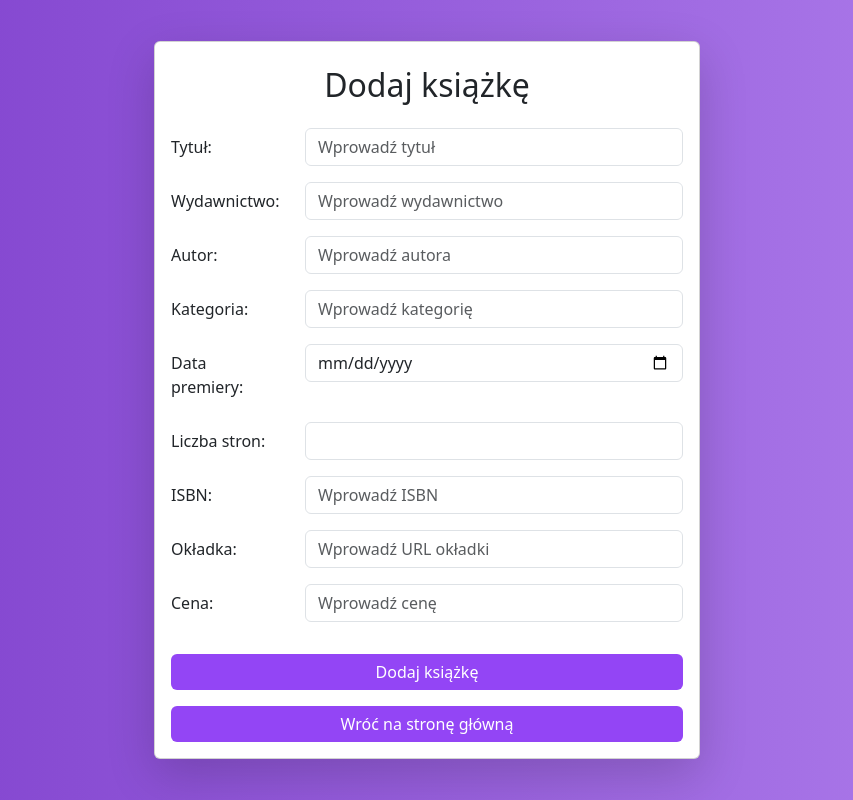
After one commit to razny/fabularium, a PHP site: page /add_book.php in a window 1280 px wide. The commit adds this page. Shown: the whole page, without its empty margins (213-1066 px from the left). Run offline with PHP 8.4, Linux system fonts and the light colour scheme.

Commit message:
add ability to insert books via admin panel

```diff
--- /dev/null
+++ b/add_book.php
@@ -0,0 +1,148 @@
+<!DOCTYPE html>
+<html lang="pl">
+
+<head>
+    <meta charset="UTF-8" />
+    <meta name="viewport" content="width=device-width, initial-scale=1.0" />
+    <link href="https://cdn.jsdelivr.net/npm/bootstrap@5.3.0-alpha1/dist/css/bootstrap.min.css" rel="stylesheet">
+    <link rel="stylesheet" href="styles/style.css" />
+    <link rel="stylesheet" href="styles/media-sizes.css" />
+    <link rel="icon" type="image/x-icon" href="images/favicon.svg">
+    <script src="https://cdn.jsdelivr.net/npm/bootstrap@5.3.0-alpha1/dist/js/bootstrap.bundle.min.js"></script>
+    <title>Fabularium - logowanie</title>
+</head>
+
+<body class="gradient-bg">
+    <?php
+    session_start();
+
+    $conn = mysqli_connect("localhost", "root", "", "blank");
+    if (!$conn) die("Connection failed: " . mysqli_connect_error());
+
+    // Check if the user is an admin
+    if (isset($_SESSION['user_id'])) {
+        $username = $_SESSION['username'];
+        // Check if the user is an admin (assuming 'admin' is the admin username)
+        if ($username != 'admin') {
+            // Display error message and exit
+            $error_message = "Ta strona jest dostępna tylko dla administratorów.";
+        }
+    }
+    ?>
+    <div class="container">
+        <div class="row justify-content-center align-items-center vh-100">
+            <div class="col-md-6">
+                <div class="card shadow-lg">
+                    <div class="card-body">
+                        <?php if (isset($error_message)) : ?>
+                            <h2 class="text-center p-4"><?php echo $error_message; ?></h2>
+                            <div class="text-center">
+                                <a href="index.php" class="btn primary btn-dark btn-lg">Wróć na stronę główną</a>
+                            </div>
+                            <?php exit(); ?>
+<?php else : ?>
+                            <h2 class="text-center mt-2 mb-4">Dodaj książkę</h2>
+                            <form action="add_book.php" method="POST">
+                                <div class="mb-3 row">
+                                    <label for="tytul" class="col-sm-3 col-form-label">Tytuł:</label>
+                                    <div class="col-sm-9">
+                                        <input type="text" class="form-control" id="tytul" name="tytul" placeholder="Wprowadź tytuł" required>
+                                    </div>
+                                </div>
+
+                                <div class="mb-3 row">
+                                    <label for="wydawnictwo" class="col-sm-3 col-form-label">Wydawnictwo:</label>
+                                    <div class="col-sm-9">
+                                        <input type="text" class="form-control" id="wydawnictwo" name="wydawnictwo" placeholder="Wprowadź wydawnictwo" required>
+                                    </div>
+                                </div>
+
+                                <div class="mb-3 row">
+                                    <label for="autor" class="col-sm-3 col-form-label">Autor:</label>
+                                    <div class="col-sm-9">
+                                        <input type="text" class="form-control" id="autor" name="autor" placeholder="Wprowadź autora" required>
+                                    </div>
+                                </div>
+
+                                <div class="mb-3 row">
+                                    <label for="kategoria" class="col-sm-3 col-form-label">Kategoria:</label>
+                                    <div class="col-sm-9">
+                                        <input type="text" class="form-control" id="kategoria" name="kategoria" placeholder="Wprowadź kategorię" required>
+                                    </div>
+                                </div>
+
+                                <div class="mb-3 row">
+                                    <label for="data_premiery" class="col-sm-3 col-form-label">Data premiery:</label>
+                                    <div class="col-sm-9">
+                                        <input type="date" class="form-control" id="data_premiery" name="data_premiery" required>
+                                    </div>
+                                </div>
+
+                                <div class="mb-3 row">
+                                    <label for="liczba_stron" class="col-sm-3 col-form-label">Liczba stron:</label>
+                                    <div class="col-sm-9">
+                                        <input type="number" class="form-control" id="liczba_stron" name="liczba_stron" required>
+                                    </div>
+                                </div>
+
+                                <div class="mb-3 row">
+                                    <label for="isbn" class="col-sm-3 col-form-label">ISBN:</label>
+                                    <div class="col-sm-9">
+                                        <input type="text" class="form-control" id="isbn" name="isbn" placeholder="Wprowadź ISBN" required pattern="\d{13}" title="ISBN musi mieć 13 cyfr">
+                                        <div class="invalid-feedback">ISBN musi składać się z dokładnie 13 cyfr.</div>
+                                    </div>
+                                </div>
+
+                                <div class="mb-3 row">
+                                    <label for="okladka" class="col-sm-3 col-form-label">Okładka:</label>
+                                    <div class="col-sm-9">
+                                        <input type="text" class="form-control" id="okladka" name="okladka" placeholder="Wprowadź URL okładki" required>
+                                    </div>
+                                </div>
+
+                                <div class="mb-3 row">
+                                    <label for="cena" class="col-sm-3 col-form-label">Cena:</label>
+                                    <div class="col-sm-9">
+                                        <input type="number" class="form-control" id="cena" name="cena" placeholder="Wprowadź cenę" required>
+                                    </div>
+                                </div>
+
+                                <div class="text-center">
+                                    <button type="submit" name="submit" class="btn btn-dark accent btn-block border-0 mt-3 w-100">Dodaj książkę</button>
+                                </div>
+                                <div class="text-center">
+                                    <a href="index.php" class="btn btn-dark accent btn-block border-0 mt-3 w-100">Wróć na stronę główną</a>
+                                </div>
+
+                            </form>
+                            <?php
+                            if (isset($_POST["submit"])) {
+                                $tytul = $_POST["tytul"];
+                                $wydawnictwo = $_POST["wydawnictwo"];
+                                $autor = $_POST["autor"];
+                                $kategoria = $_POST["kategoria"];
+                                $data_premiery = $_POST["data_premiery"];
+                                $liczba_stron = $_POST["liczba_stron"];
+                                $isbn = $_POST["isbn"];
+                                $okladka = $_POST["okladka"];
+                                $cena = $_POST["cena"];
+
+                                $sql = "INSERT INTO pierwsze50 (`Tytul`, `Wydawnictwo`, `Autor`, `Kategoria`, `Data premiery`, `Liczba stron`, `ISBN`, `okladka`, `Cena`)
+                            VALUES ('$tytul', '$wydawnictwo', '$autor', '$kategoria', '$data_premiery', $liczba_stron, '$isbn', '$okladka', $cena)";
+
+                                if (mysqli_query($conn, $sql)) {
+                                    echo "<br>Nowy rekord został pomyślnie dodany.";
+                                } else {
+                                    echo "Błąd: " . $sql . "<br>" . mysqli_error($conn);
+                                }
+                            }
+                            ?>
+                        <?php endif; ?>
+                    </div>
+                </div>
+            </div>
+        </div>
+    </div>
+</body>
+
+</html>
--- a/index.php
+++ b/index.php
@@ -19,8 +19,6 @@
   -responsiveness on sm+md devices (lg is def?)
         - navbar.... expanding......
         - please make it look good on mobile
-  - php log in/register
-  - option to add books if its an admin acc
   - cart (if youre logged in !!)
   - canvas anim
 -->
```
Also changed, not shown: logowanie.php (+9 -0 lines).
